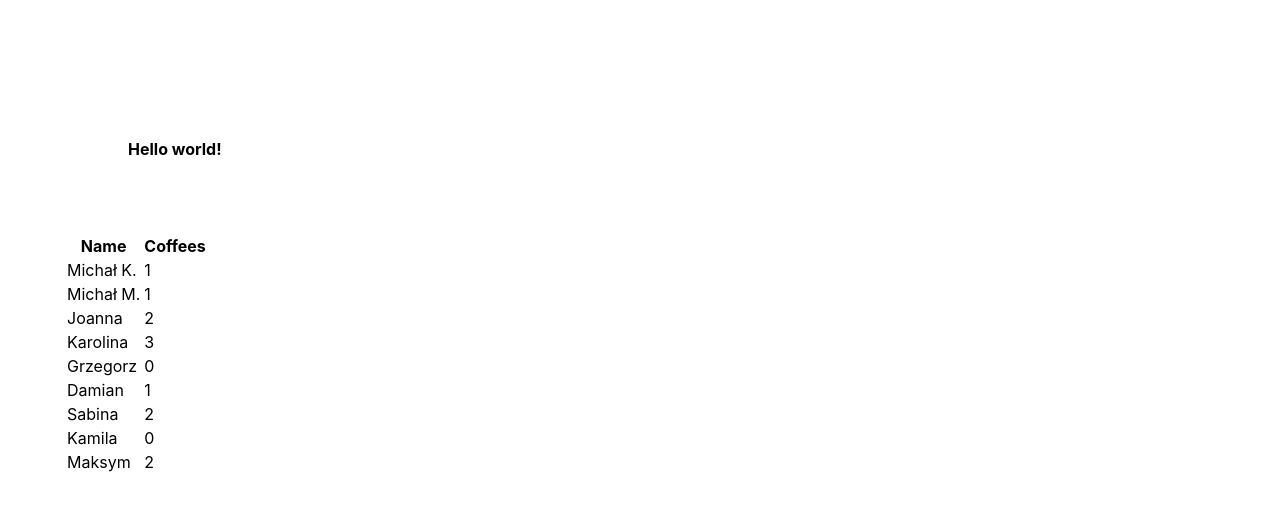
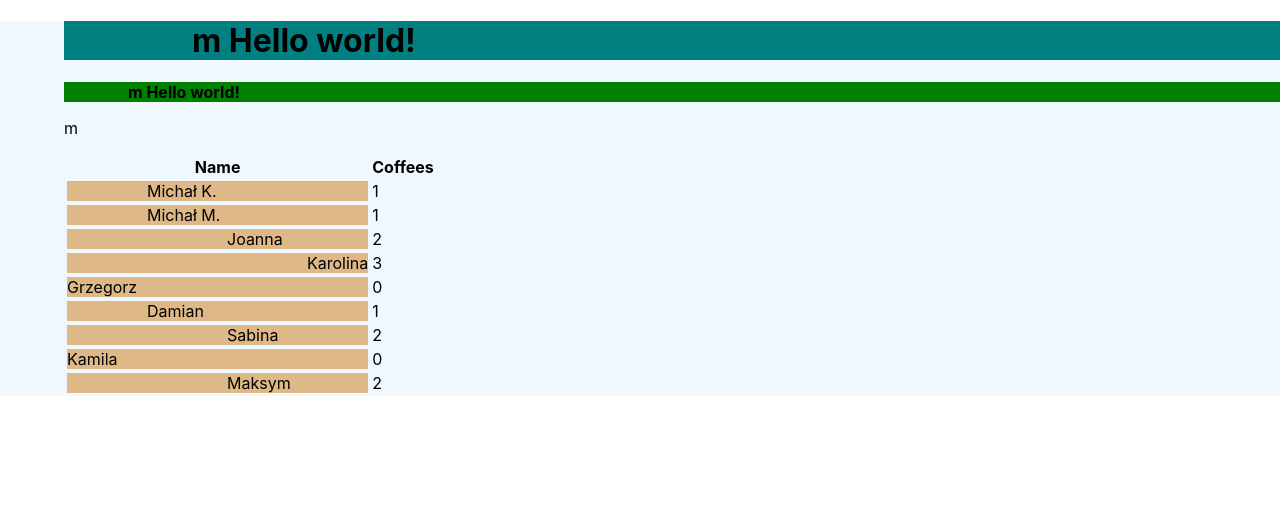
Before and after one commit to argasek/codebrainers-2020-02, a React (Create React App) app: page / in a window 1280 px wide. Shown: the top 510 px of the page. Built offline with nearby package versions, Linux system fonts and the light colour scheme.

Commit message:
Exercise 08 - two ways of styling components - className and style props.

```diff
--- a/src/App.css
+++ b/src/App.css
@@ -1,7 +1,15 @@
 .app {
-    padding: 4em;
+  padding-left: 4em;
+  background: aliceblue;
 }
-h1{
-    padding: 4em;
-    font-size: inherit;
+
+h1 {
+  padding-left: 4em;
+  background: teal;
 }
+
+h1.small {
+  padding-left: 4em;
+  font-size: inherit;
+  background: green;
+}
--- a/src/App.jsx
+++ b/src/App.jsx
@@ -3,12 +3,14 @@ import './App.css';
 import StudentList from 'components/student-list/StudentList';
 
 function App() {
-    return (
-        <div className="app">
-            <h1>Hello world!</h1>
-            <StudentList/>
-        </div>
-    );
+  return (
+    <div className="app">
+      <h1>m Hello world!</h1>
+      <h1 className="small">m Hello world!</h1>
+      <p>m</p>
+      <StudentList />
+    </div>
+  );
 }
 
 export default App;
--- /dev/null
+++ b/src/components/student-list/Student.css
@@ -0,0 +1,4 @@
+.student {
+  background-color: burlywood;
+  padding-left: 2rem;
+}
--- a/src/components/student-list/Student.jsx
+++ b/src/components/student-list/Student.jsx
@@ -1,11 +1,22 @@
 import React from 'react';
+import './Student.css';
+
+
 
 const Student = (props) => {
     const studentName = props.studentName;
     const coffees = props.studentCoffees;
+    const divStyle = {
+      paddingLeft: coffees * 5 + 'em',
+    };
+
     return (
         <tr>
-            <td>{studentName}</td>
+            <td>
+              <div style={divStyle} className="student">
+              {studentName}
+              </div>
+            </td>
             <td>{coffees}</td>
         </tr>
     );
```
